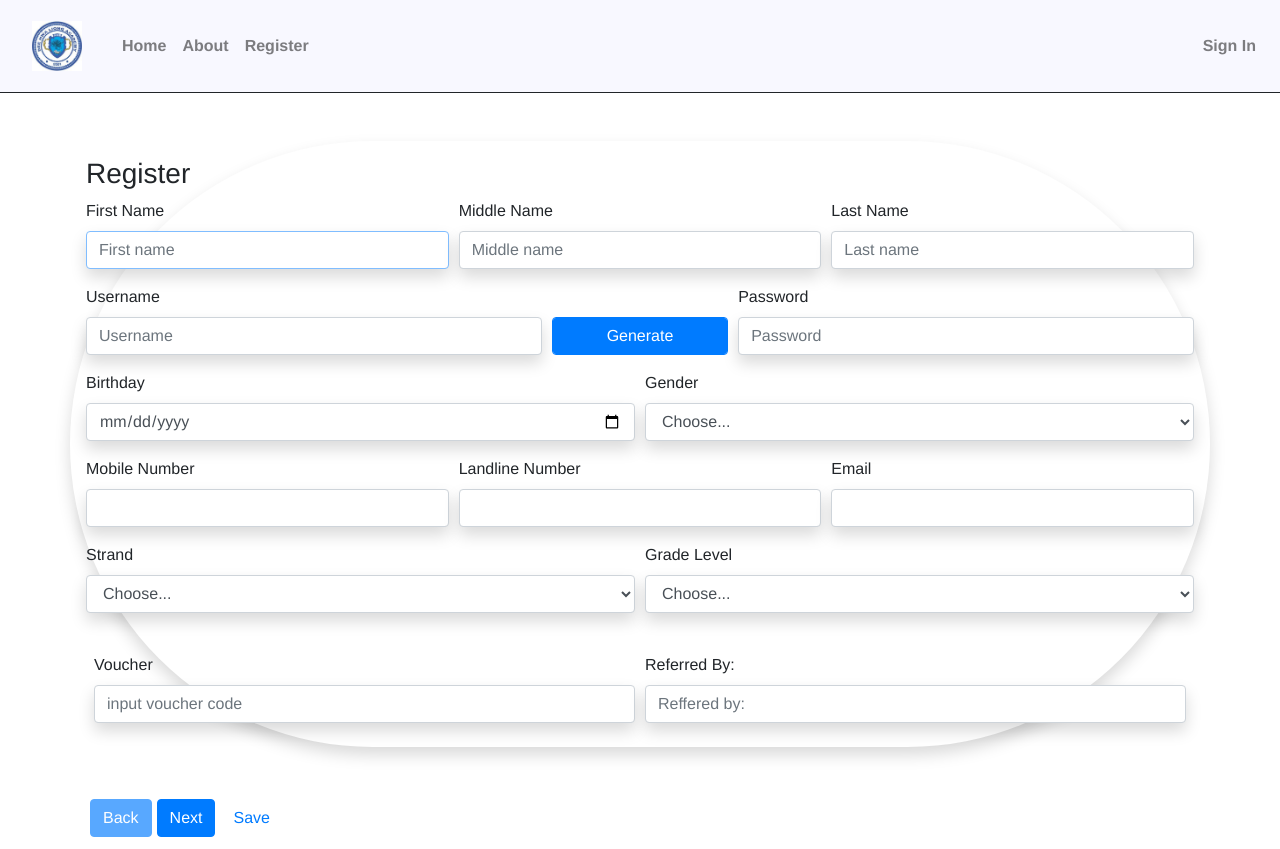
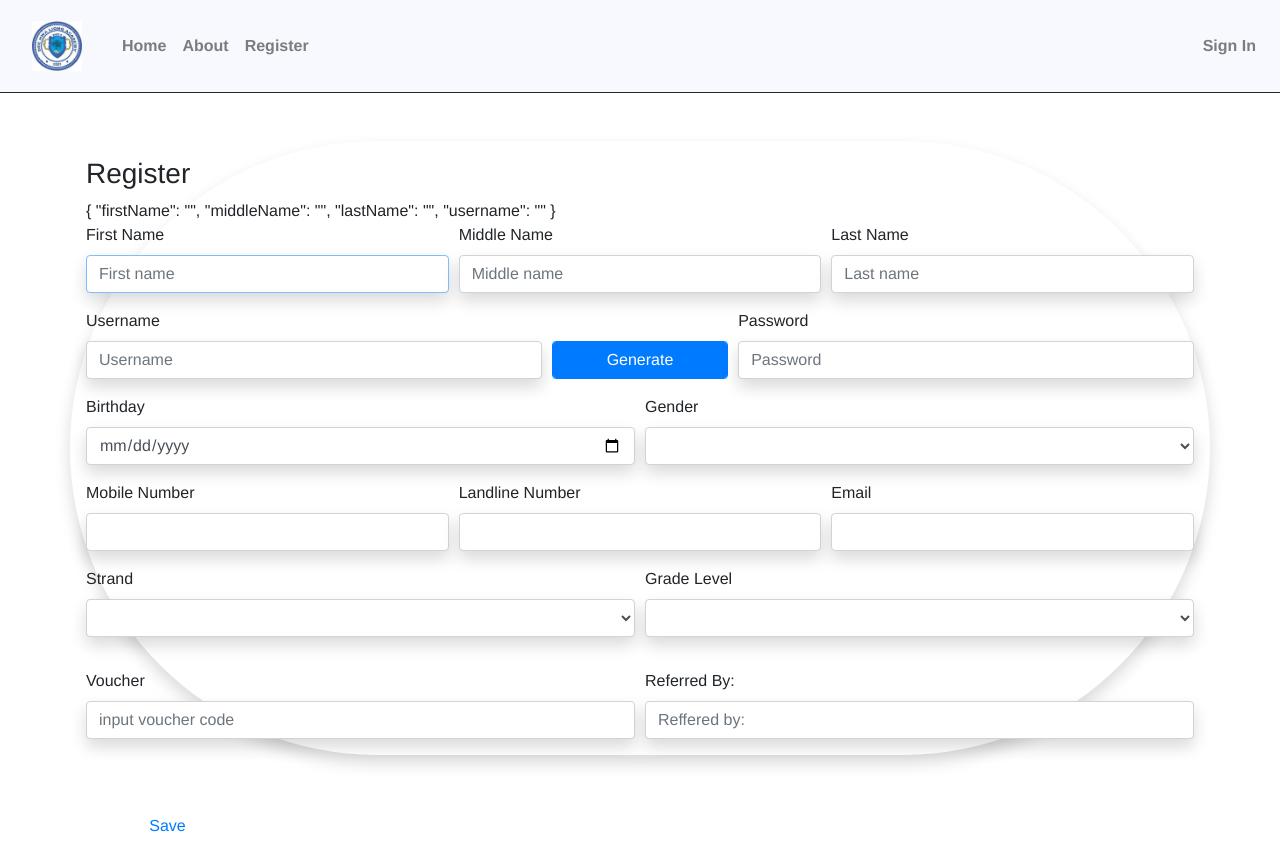
Before and after one commit to dinojessec/dhl-frontend-2, a Vue app: page /student/register in a window 1280 px wide. Built offline with nearby package versions, Linux system fonts and the light colour scheme.

Commit message:
fixed store.

```diff
--- a/src/components/new-student/grade-level.vue
+++ b/src/components/new-student/grade-level.vue
@@ -1,27 +1,28 @@
 <template>
     <form>
         <h3>Register</h3>
+        {{ student }}
             <!-- input name -->
         <div class="form-row">
             <div class="form-group col-12 col-md-4">
                 <label>First Name</label>
-                <input type="text" class="form-control shadow bg-white rounded" placeholder="First name" v-model="firstName" autofocus>
+                <input type="text" class="form-control shadow bg-white rounded" placeholder="First name" v-model="student.firstName" autofocus>
             </div>
             <div class="form-group col-12 col-md-4">
                 <label>Middle Name</label>
-                <input type="text" class="form-control shadow bg-white rounded" placeholder="Middle name" v-model="middleName">
+                <input type="text" class="form-control shadow bg-white rounded" placeholder="Middle name" v-model="student.middleName">
             </div>
 
             <div class="form-group col-12 col-md-4">
                 <label>Last Name</label>
-                <input type="text" class="form-control shadow bg-white rounded" placeholder="Last name" v-model="lastName">
+                <input type="text" class="form-control shadow bg-white rounded" placeholder="Last name" v-model="student.lastName">
             </div>
         </div>
             <!-- input username/password -->
         <div class="form-row">
             <div class="form-group col-12 col-md-5">
                 <label>Username</label>
-                <input type="text" class="form-control shadow bg-white rounded" placeholder="Username" v-model="username" readonly>
+                <input type="text" class="form-control shadow bg-white rounded" placeholder="Username" v-model="student.username" readonly>
             </div>
             <div class="form-group col-12 col-md-2">
                 <label>&nbsp;</label>
@@ -29,18 +30,18 @@
             </div>
             <div class="form-group col-12 col-md-5">
                 <label>Password</label>
-                <input type="text" class="form-control shadow bg-white rounded" placeholder="Password">
+                <input type="password" class="form-control shadow bg-white rounded" placeholder="Password" v-model="student.password">
             </div>
         </div>
 
         <div class="form-row">
             <div class="form-group col-12 col-md-6">
                 <label>Birthday</label>
-                <input type="date" class="form-control shadow bg-white rounded">
+                <input type="date" class="form-control shadow bg-white rounded" v-model="student.birthday">
             </div>
             <div class="form-group col-12 col-md-6">
                 <label>Gender</label>
-                <select  class="form-control shadow bg-white rounded">
+                <select  class="form-control shadow bg-white rounded" v-model="student.gender">
                     <option selected>Choose...</option>
                     <option>...</option>
                 </select>
@@ -50,29 +51,29 @@
         <div class="form-row">
             <div class="form-group col-12 col-md-4">
                 <label>Mobile Number</label>
-                <input type="text" class="form-control shadow bg-white rounded">
+                <input type="text" class="form-control shadow bg-white rounded" v-model="student.mobileNumber">
             </div>
             <div class="form-group col-12 col-md-4">
                 <label>Landline Number</label>
-                <input type="text" class="form-control shadow bg-white rounded">
+                <input type="text" class="form-control shadow bg-white rounded" v-model="student.landlineNumber">
             </div>
             <div class="form-group col-12 col-md-4">
                 <label>Email</label>
-                <input type="email" class="form-control shadow bg-white rounded">
+                <input type="email" class="form-control shadow bg-white rounded" v-model="student.email">
             </div>
         </div>
 
         <div class="form-row mb-3">
             <div class="form-group col-12 col-md-6">
                 <label>Strand</label>
-                <select  class="form-control shadow bg-white rounded">
+                <select  class="form-control shadow bg-white rounded" v-model="student.strand">
                     <option selected>Choose...</option>
                     <option>...</option>
                 </select>
             </div>
             <div class="form-group col-12 col-md-6">
                 <label>Grade Level</label>
-                <select  class="form-control shadow bg-white rounded">
+                <select  class="form-control shadow bg-white rounded" v-model="student.gradeLevel">
                     <option selected>Choose...</option>
                     <option>...</option>
                 </select>
@@ -80,16 +81,19 @@
         </div>
 
         <!-- voucher -->
-        <div class="form-row p-2">
-            <div class="col">
+        <div class="form-row">
+            <div class="col-12 col-md-6">
                 <label>Voucher</label>
                 <input type="text" class="form-control shadow bg-white rounded" placeholder="input voucher code">
             </div>
-            <div class="col">
+            <div class="col-12 col-md-6">
                 <label>Referred By:</label>
                 <input type="text" class="form-control shadow bg-white rounded" placeholder="Reffered by:">
             </div>
         </div>
+
+        <!-- need to add competency(APT, PEPT, NC) -->
+
     </form>
 </template>
 
@@ -98,23 +102,35 @@ export default {
     name: 'grade-level',
     data() {
         return {
+            student: {
                 firstName: '',
                 middleName: '',
                 lastName: '',
-            username: ''
+                username: '',
+            }
         }
     },
 
+    watch: {
+        student: {
+            handler(val) {
+            const dataMap = val;
+                this.$store.commit('studentStateChange', dataMap);
+                this.$store.commit('studentFormErrorCount', this.errors.count());
+            },
+            deep: true,
+        },
+    },
 
     methods: {
         generateUser() {
-      const firstName = this.firstName;
-      const middleName = this.middleName;
-      const lastName = this.lastName;
+        const firstName = this.student.firstName;
+        const middleName = this.student.middleName;
+        const lastName = this.student.lastName;
 
         if(typeof firstName !== 'undefined' && typeof middleName !== 'undefined' && typeof lastName !== 'undefined') {
             const username = `${lastName}${firstName}${middleName.charAt(0)}`;
-        this.username = username.replace(/\s/g, '').toLowerCase();
+            this.student.username = username.replace(/\s/g, '').toLowerCase();
         }
         },
     }
--- a/src/store/store.js
+++ b/src/store/store.js
@@ -6,14 +6,14 @@ Vue.use(Vuex);
 const store = new Vuex.Store({
   state: {
     student: {
-      formOne: {},
+
     },
     formErrorCount: [],
   },
   mutations: {
     studentStateChange(state, student) {
       const stateRef = state;
-      stateRef.student[student.form] = student.data;
+      stateRef.student = student;
     },
 
     studentFormErrorCount(state, errorCount) {
--- a/src/views/Register.vue
+++ b/src/views/Register.vue
@@ -2,7 +2,7 @@
   <div class="container">
     <div class="row">
       <div class="col shadow p-3 mb-5 bg-white rounded-pill">
-        <grade-level v-if="step === 1"></grade-level>
+        <grade-level></grade-level>
         <!-- <reg-form-two  v-if="step === 2"></reg-form-two>
         <reg-form-three v-if="step === 3"></reg-form-three> -->
       </div>
@@ -13,7 +13,7 @@
         <div class="row">
           <div class="col-12 col-md-6 my-1">
             <div class="d-flex flex-column flex-md-row btn-options">
-              <button
+              <!-- <button
                 class="btn btn-primary"
                 @click="backStep()"
                 v-bind:disabled="isBackDisabled()"
@@ -22,7 +22,7 @@
                 class="btn btn-primary"
                 @click="nextStep()"
                 v-bind:disabled="isNextDisabled()"
-              >Next</button>
+              >Next</button> -->
               <button
                 type="button"
                 class="btn btn-link btn-block"
@@ -45,38 +45,35 @@ import axios from 'axios';
 
 import gradeLevel from '../components/new-student/grade-level';
 
-
 export default {
   name: 'Register',
   components: {
     gradeLevel,
   },
   data() {
-    return {
-      step: 1,
-    };
+    return {};
   },
 
   methods: {
-    nextStep() {
-      if (this.step <= 4) {
-        this.step = this.step + 1;
-      }
-    },
+    // nextStep() {
+    //   if (this.step <= 4) {
+    //     this.step = this.step + 1;
+    //   }
+    // },
 
-    backStep() {
-      if (this.step >= 2) {
-        this.step = this.step - 1;
-      }
-    },
+    // backStep() {
+    //   if (this.step >= 2) {
+    //     this.step = this.step - 1;
+    //   }
+    // },
 
-    isBackDisabled() {
-      return this.step === 1;
-    },
+    // isBackDisabled() {
+    //   return this.step === 1;
+    // },
 
-    isNextDisabled() {
-      return this.step === 5;
-    },
+    // isNextDisabled() {
+    //   return this.step === 5;
+    // },
 
     isSaveDisabled() {
       const errorCount = this.$store.getters.getErrorCount;
```
Lines whose indentation alone changed are shown as unchanged.
